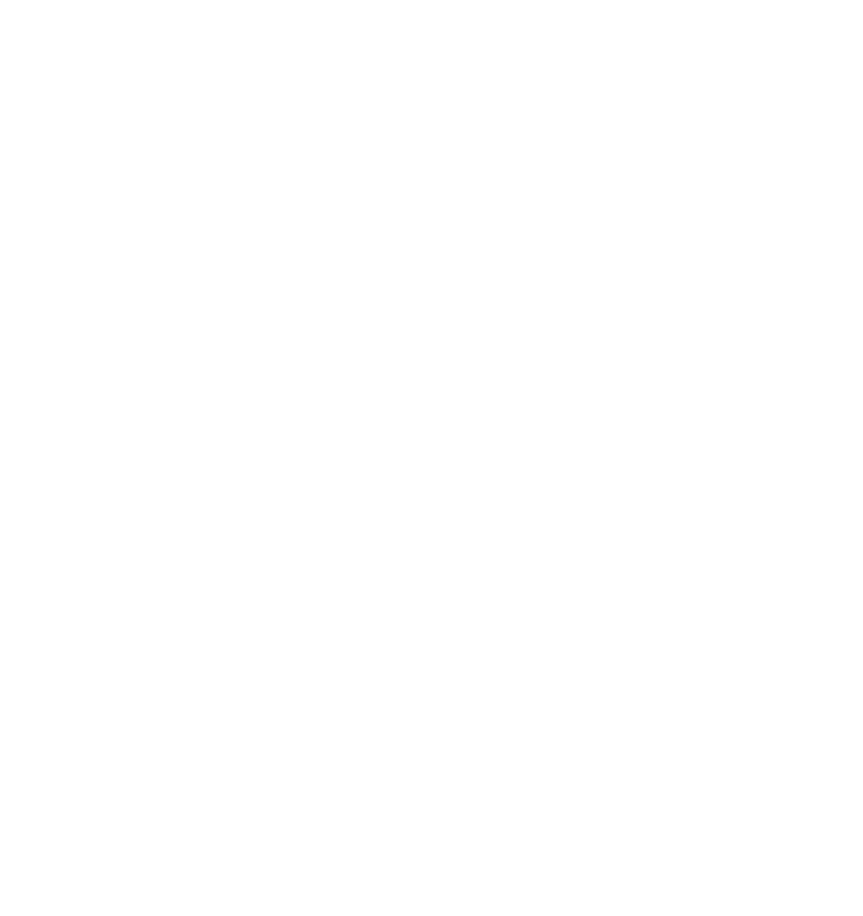
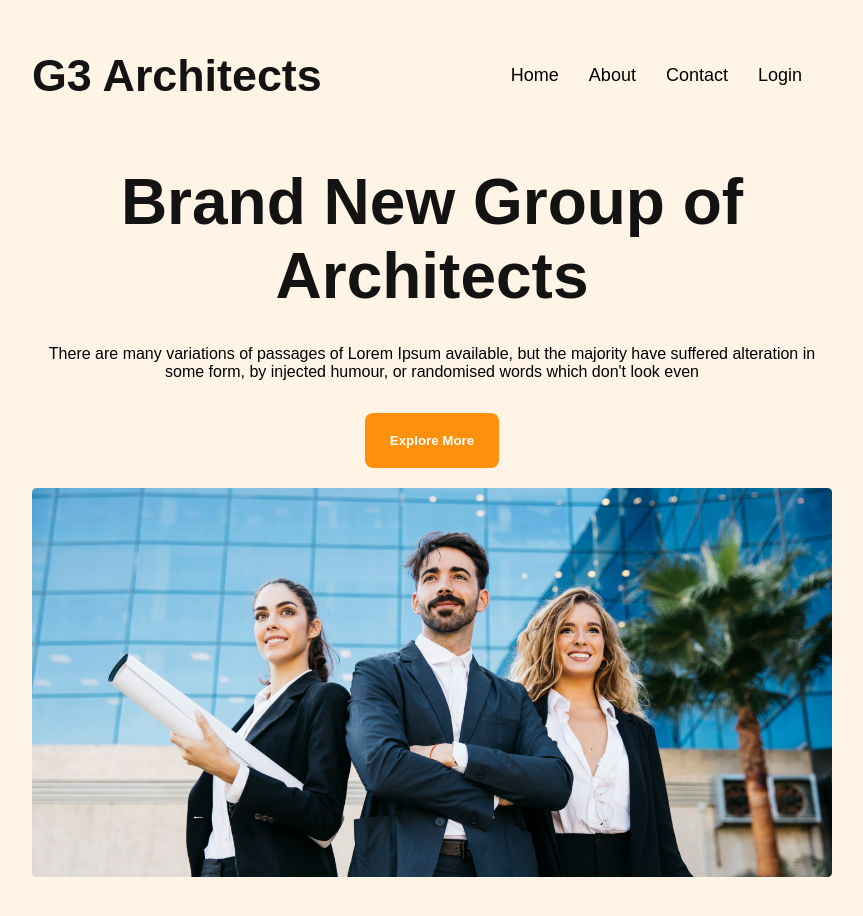
Before and after one commit to roxidev/g3-architects, a plain HTML site: page index.html in a window 1280 px wide. Shown: the whole page, without its empty margins (208-1071 px from the left). Before the commit the page ends 800 px from the top, so only its background shows below. Drawn offline with Linux system fonts and the light colour scheme.

Commit message:
finish the header section

```diff
--- a/index.html
+++ b/index.html
@@ -6,5 +6,34 @@
     <title>Document</title>
     <link rel="stylesheet" href="style.css" />
   </head>
-  <body></body>
+  <body>
+    <header>
+      <nav>
+        <h3 class="nav-title">G3 Architects</h3>
+        <ul>
+          <li>Home</li>
+          <li>About</li>
+          <li>Contact</li>
+          <li>Login</li>
+        </ul>
+      </nav>
+      <div class="banner">
+        <div class="banner-content">
+          <h1 class="banner-title">Brand New Group of Architects</h1>
+          <p class="banner-description">
+            There are many variations of passages of Lorem Ipsum available, but
+            the majority have suffered alteration in some form, by injected
+            humour, or randomised words which don't look even
+          </p>
+          <button class="btn-primary">Explore More</button>
+        </div>
+        <div class="img">
+          <img src="images/banner.png" alt="" />
+        </div>
+      </div>
+    </header>
+
+    <main></main>
+    <footer></footer>
+  </body>
 </html>
--- a/style.css
+++ b/style.css
@@ -0,0 +1,95 @@
+/* shaired style */
+* {
+  @import url('https://fonts.googleapis.com/css2?family=Bebas+Neue&family=Dancing+Script&family=Great+Vibes&family=Lato:wght@400;700;900&family=Open+Sans:ital,wght@0,400;0,800;1,400;1,700&family=Work+Sans:wght@400;600;700;800;900&display=swap');
+  font-family: 'Work Sans', sans-serif;
+  margin: 0;
+  padding: 0;
+}
+
+.btn-primary {
+  border-radius: 8px;
+  background: #ff900e;
+  color: #fff;
+  text-align: center;
+  cursor: pointer;
+  border: 0;
+  font-size: 1.25;
+  padding: 20px 25px;
+  font-weight: 600;
+}
+/* header styles */
+header {
+  background: rgba(255, 144, 14, 0.1);
+  padding: 50px 240px;
+}
+nav {
+  display: flex;
+  justify-content: space-between;
+  align-items: center;
+}
+.nav-title {
+  font-size: 2.8rem;
+  font-weight: 700;
+  color: #131313;
+}
+nav > ul {
+  display: flex;
+}
+nav li {
+  list-style: none;
+  margin-right: 30px;
+  text-align: center;
+
+  font-size: 18px;
+
+  font-weight: 500;
+}
+/* banner style */
+.banner {
+  justify-content: center;
+}
+.banner-content {
+  max-width: 800px;
+  text-align: center;
+  margin: 0 auto;
+}
+.banner-title {
+  padding-top: 4rem;
+  font-size: 4rem;
+  font-weight: 700;
+  color: #131313;
+}
+.banner-description {
+  padding: 2rem 0;
+  color: 727272;
+}
+.img img {
+  width: 100%;
+}
+.img {
+  margin-top: 20px;
+  display: flex;
+  justify-content: center;
+}
+/* responsive media queirs */
+/* mobile devices */
+@media screen and (max-width: 576px) {
+  header {
+    padding: 20px;
+  }
+  nav {
+    flex-direction: column;
+  }
+  nav ul {
+    margin-top: 20px;
+  }
+}
+/* tablet devices */
+@media screen and (min-width: 577px) and (max-width: 960px) {
+  nav {
+    flex-direction: column;
+  }
+  nav ul {
+    margin-top: 20px;
+  }
+}
```
